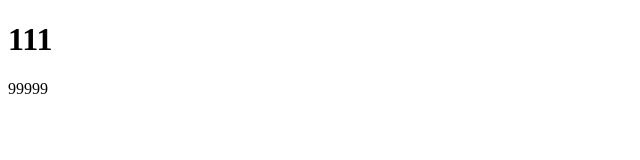
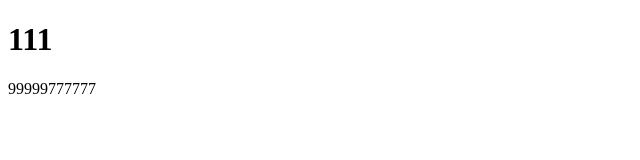
Before and after one commit to shorping/shorping_demo, a plain HTML site: page demo/index.html in a window 1280 px wide. Shown: the full height of the page, 0-640 px from the left. Drawn offline with Linux system fonts and the light colour scheme.

Commit message:
新增div

```diff
--- a/demo/index.html
+++ b/demo/index.html
@@ -9,6 +9,6 @@
 </head>
 <body>
 <h1>111</h1>
-<div>99999</div>
+<div>99999777777</div>
 </body>
 </html>
```
